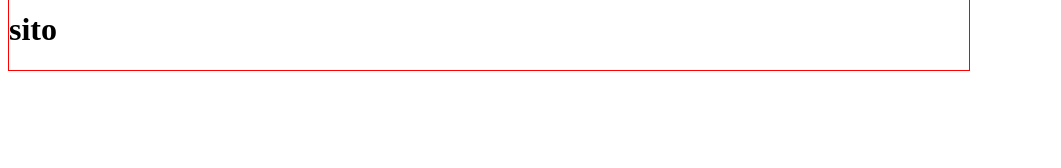
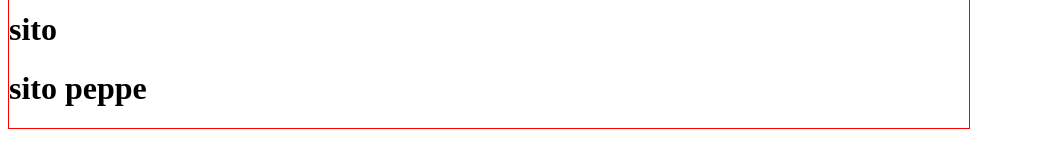
Before and after one commit to genovagiuseppe/genovagiuseppe.github.io, a plain HTML site: page nekofelix_site/index.html in a window 1280 px wide. Shown: the part 284-452 px from the top of the page, without its empty margins (0-1061 px from the left). Drawn offline with Linux system fonts and the light colour scheme.

Commit message:
genovagiuseppe.github.io

```diff
--- a/nekofelix_site/index.html
+++ b/nekofelix_site/index.html
@@ -18,6 +18,7 @@
                 <li><a href="#">ciao</a></li>
             </ul>
             <h1>sito</h1>
+            <h1>sito peppe</h1>
         </div>
     </body>
 
```
